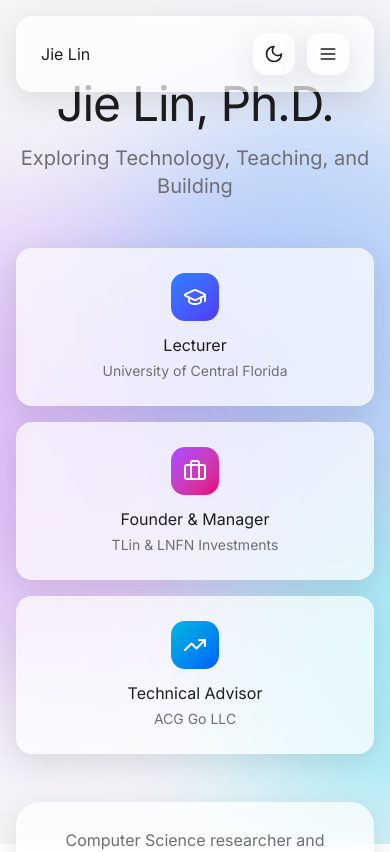
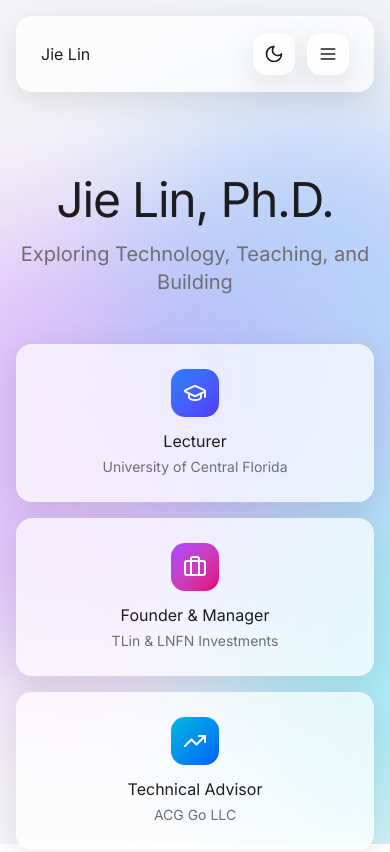
Before and after one commit to jlintlin/jlintlin.github.io, a React (Vite) app: page / in a window 390 px wide. Shown: the top 852 px of the page. Built offline with nearby package versions, Linux system fonts and the light colour scheme.

Commit message:
Fix mobile padding under fixed nav

```diff
--- a/src/index.css
+++ b/src/index.css
@@ -1756,6 +1756,13 @@ html {
   }
 }
 
+/* Ensure content clears the fixed navigation on small screens */
+@media (max-width: 768px) {
+  body {
+    padding-top: 96px;
+  }
+}
+
 @property --tw-space-y-reverse {
   syntax: "*";
   inherits: false;
```
